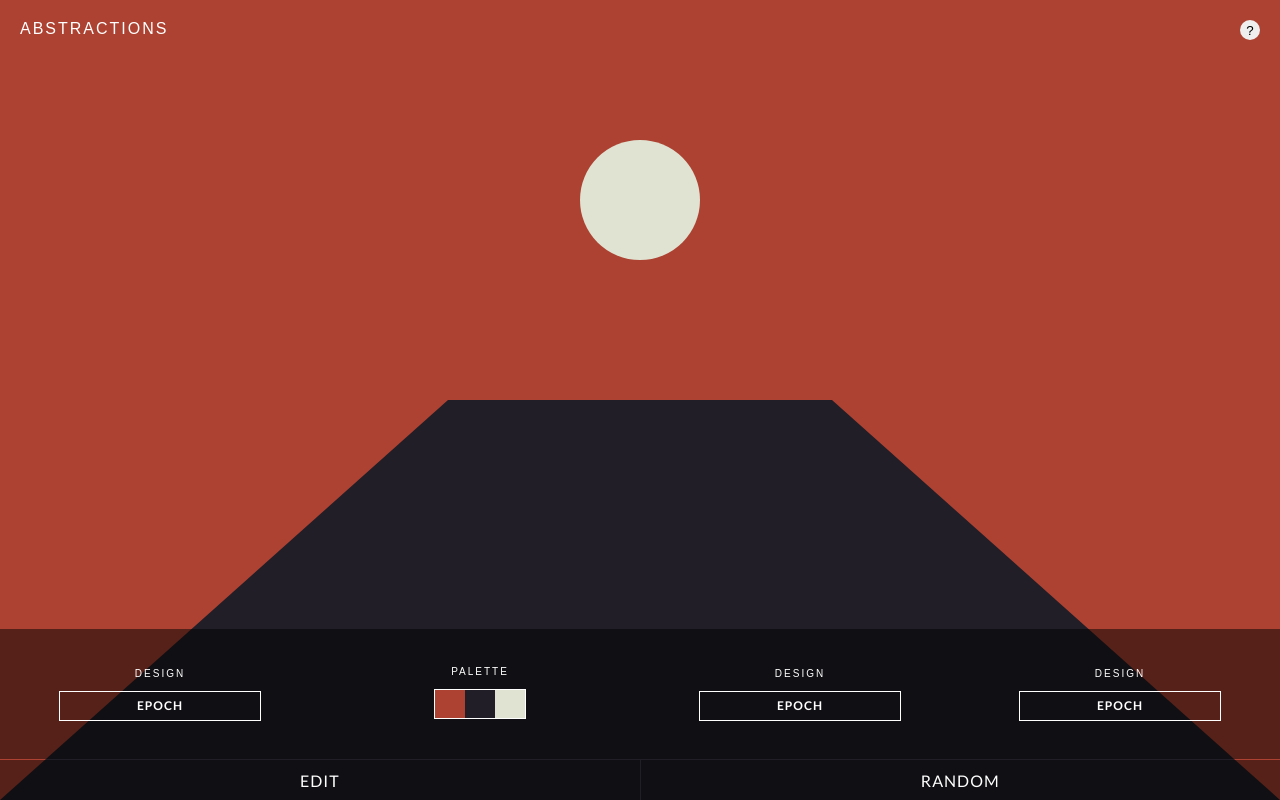
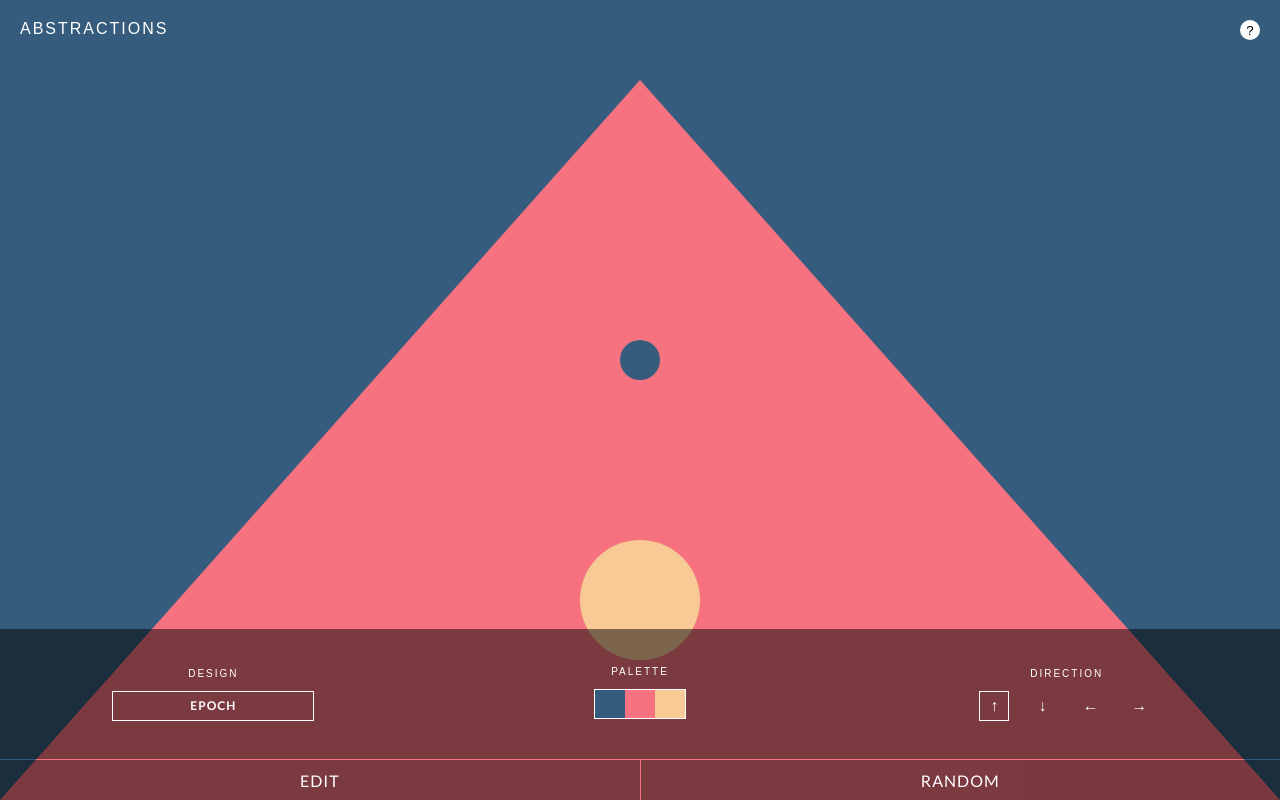
Before and after one commit to mattmillsxyz/abstractions, a React (Create React App) app: page /Canvas in a window 1280 px wide. Both pictures are taken after a click on the button "EDIT". Built offline with nearby package versions, Linux system fonts and the light colour scheme.

Commit message:
Adding direction switcher.

```diff
--- a/src/actions/index.js
+++ b/src/actions/index.js
@@ -11,3 +11,10 @@ export const selectPalette = name => {
     payload: name
   };
 };
+
+export const selectDirection = name => {
+  return {
+    type: 'DIRECTION_SELECTED',
+    payload: name
+  };
+};
--- a/src/components/DropUp.jsx
+++ b/src/components/DropUp.jsx
@@ -19,8 +19,9 @@ class DropUp extends React.Component {
   };
 
   renderList() {
+    console.log(this.props.options);
     return this.props.options.map(option => {
-      if (this.props.type === 'color') {
+      if (this.props.type === 'palette') {
         const colors = option.colors.map(color => {
           return (
             <div
@@ -75,11 +76,11 @@ class DropUp extends React.Component {
 
   render() {
     const listClass =
-      this.props.type === 'color' ? 'input-list color-list' : 'input-list';
+      this.props.type === 'palette' ? 'input-list color-list' : 'input-list';
     return (
       <div className="drop-up">
         <button className="input-box" onClick={() => this.toggle()}>
-          {this.props.type === 'color'
+          {this.props.type === 'palette'
             ? this.renderColorInput()
             : this.renderTextInput()}
         </button>
--- a/src/components/art/Epoch.jsx
+++ b/src/components/art/Epoch.jsx
@@ -1,26 +1,82 @@
 import React from 'react';
+import { connect } from 'react-redux';
 
 import '../../styles/Art.scss';
 
-const Epoch = ({ height, width }) => {
-  return (
-    <div className="canvas">
-      <svg width={width} height={height} fill="none">
-        <path fill="#ad4232" d={`M0 0h${width}v${height}H0z`} />
+const Epoch = ({ selectedDirection, selectedPalette, height, width }) => {
+  const direction = selectedDirection.name;
+  const svgClasses =
+    direction === 'down' || direction === 'left' ? 'rotate-svg' : '';
+
+  const renderVertical = () => {
+    return (
+      <svg className={svgClasses} width={width} height={height} fill="none">
+        <path
+          fill={`${selectedPalette.colors[0]}`}
+          d={`M0 0h${width}v${height}H0z`}
+        />
         <polygon
-          points={`0,${height} ${width * 0.35},${height * 0.5} ${width *
-            0.65}, ${height * 0.5} ${width},${height}`}
-          fill="#211e27"
+          points={`0,${height} ${width * 0.5},${height *
+            0.1} ${width},${height}`}
+          fill={`${selectedPalette.colors[1]}`}
         />
         <circle
           cx={width * 0.5}
-          cy={height * 0.25}
+          cy={height * 0.75}
           r={height * 0.075}
-          fill="#e0e3d2"
+          fill={`${selectedPalette.colors[2]}`}
+        />
+        <circle
+          cx={width * 0.5}
+          cy={height * 0.45}
+          r={height * 0.025}
+          fill={`${selectedPalette.colors[0]}`}
         />
       </svg>
+    );
+  };
+
+  const renderHorizontal = () => {
+    return (
+      <svg className={svgClasses} width={width} height={height} fill="none">
+        <path
+          fill={`${selectedPalette.colors[0]}`}
+          d={`M0 0h${width}v${height}H0z`}
+        />
+        <polygon
+          points={`0,0 ${width * 0.9},${height * 0.5} 0,${height}`}
+          fill={`${selectedPalette.colors[1]}`}
+        />
+        <circle
+          cx={width * 0.25}
+          cy={height * 0.5}
+          r={height * 0.075}
+          fill={`${selectedPalette.colors[2]}`}
+        />
+        <circle
+          cx={width * 0.55}
+          cy={height * 0.5}
+          r={height * 0.025}
+          fill={`${selectedPalette.colors[0]}`}
+        />
+      </svg>
+    );
+  };
+
+  return (
+    <div className="canvas">
+      {direction === 'up' || direction === 'down'
+        ? renderVertical()
+        : renderHorizontal()}
     </div>
   );
 };
 
-export default Epoch;
+const mapStateToProps = state => {
+  return {
+    selectedPalette: state.selectedPalette,
+    selectedDirection: state.selectedDirection
+  };
+};
+
+export default connect(mapStateToProps)(Epoch);
--- a/src/components/edit/EditDesign.jsx
+++ b/src/components/edit/EditDesign.jsx
@@ -6,19 +6,6 @@ import { selectDesign } from '../../actions';
 import DropUp from '../DropUp';
 
 class EditDesign extends React.Component {
-  renderList() {
-    return this.props.designs.map(design => {
-      return (
-        <button
-          key={`${design.name}-${design.artist}`}
-          onClick={() => this.props.selectDesign(design)}
-        >
-          {design.name}
-        </button>
-      );
-    });
-  }
-
   render() {
     return (
       <div className="edit-block">
--- /dev/null
+++ b/src/components/edit/EditDirection.jsx
@@ -0,0 +1,45 @@
+import React from 'react';
+import { connect } from 'react-redux';
+
+import { selectDirection } from '../../actions';
+
+class EditDirection extends React.Component {
+  renderButtonList() {
+    return this.props.directions.map(direction => {
+      const buttonClasses =
+        this.props.selectedDirection.name === direction.name
+          ? 'button-input active'
+          : 'button-input';
+      return (
+        <button
+          key={direction.name}
+          className={buttonClasses}
+          onClick={() => this.props.selectDirection(direction)}
+        >
+          {direction.value}
+        </button>
+      );
+    });
+  }
+
+  render() {
+    return (
+      <div className="edit-block">
+        <label>DIRECTION</label>
+        <div className="button-list">{this.renderButtonList()}</div>
+      </div>
+    );
+  }
+}
+
+const mapStateToProps = state => {
+  return {
+    directions: state.directions,
+    selectedDirection: state.selectedDirection
+  };
+};
+
+export default connect(
+  mapStateToProps,
+  { selectDirection }
+)(EditDirection);
--- a/src/components/edit/EditMenu.jsx
+++ b/src/components/edit/EditMenu.jsx
@@ -3,14 +3,14 @@ import React from 'react';
 import '../../styles/EditMenu.scss';
 import EditDesign from './EditDesign';
 import EditPalette from './EditPalette';
+import EditDirection from './EditDirection';
 
 const EditMenu = () => {
   return (
     <div className="edit-menu">
       <EditDesign />
       <EditPalette />
-      <EditDesign />
-      <EditDesign />
+      <EditDirection />
     </div>
   );
 };
--- a/src/components/edit/EditPalette.jsx
+++ b/src/components/edit/EditPalette.jsx
@@ -6,25 +6,12 @@ import { selectPalette } from '../../actions';
 import DropUp from '../DropUp';
 
 class EditPalette extends React.Component {
-  renderList() {
-    return this.props.palettes.map(palette => {
-      return (
-        <button
-          key={`${palette.name}-${palette.artist}`}
-          onClick={() => this.props.selectPalette(palette)}
-        >
-          {palette.name}
-        </button>
-      );
-    });
-  }
-
   render() {
     return (
       <div className="edit-block">
         <label>PALETTE</label>
         <DropUp
-          type="color"
+          type="palette"
           options={this.props.palettes}
           selectedItem={this.props.selectedPalette}
           onItemSelect={palette => this.props.selectPalette(palette)}
--- a/src/reducers/index.js
+++ b/src/reducers/index.js
@@ -20,16 +20,15 @@ const selectedDesignReducer = (
 
 const palettesReducer = () => {
   return [
-    { name: 1, colors: ['#ad4232', '#211e27', '#e0e3d2'] },
-    { name: 2, colors: ['#6C5B7B', '#C06C84', '#F67280'] },
-    { name: 3, colors: ['#2A363B', '#E84A5F', '#FF847C'] },
-    { name: 4, colors: ['#2A363B', '#FF847C', '#FECEAB'] },
-    { name: 5, colors: ['#E84A5F', '#99B898', '#FF847C'] }
+    { name: 1, colors: ['#355C7D', '#F67280', '#F8CA95'] },
+    { name: 2, colors: ['#2A363B', '#E84A5F', '#FF847C'] },
+    { name: 3, colors: ['#2A363B', '#FF847C', '#FECEAB'] },
+    { name: 4, colors: ['#E84A5F', '#99B898', '#FF847C'] }
   ];
 };
 
 const selectedPaletteReducer = (
-  selectedPalette = { name: 1, colors: ['#ad4232', '#211e27', '#e0e3d2'] },
+  selectedPalette = { name: 1, colors: ['#355C7D', '#F67280', '#F8CA95'] },
   action
 ) => {
   if (action.type === 'PALETTE_SELECTED') {
@@ -40,19 +39,21 @@ const selectedPaletteReducer = (
 
 const directionsReducer = () => {
   return [
-    { name: 'up', selected: false },
-    { name: 'down', selected: false },
-    { name: 'left', selected: false },
-    { name: 'right', selected: false }
+    { name: 'up', value: '↑' },
+    { name: 'down', value: '↓' },
+    { name: 'left', value: '←' },
+    { name: 'right', value: '→' }
   ];
 };
 
-const colorsReducer = () => {
-  return [
-    { name: 'one', value: '', selected: false },
-    { name: 'two', value: '', selected: false },
-    { name: 'three', value: '', selected: false }
-  ];
+const selectedDirectionReducer = (
+  selectedDirection = { name: 'up', value: '↑' },
+  action
+) => {
+  if (action.type === 'DIRECTION_SELECTED') {
+    return action.payload;
+  }
+  return selectedDirection;
 };
 
 export default combineReducers({
@@ -61,5 +62,5 @@ export default combineReducers({
   palettes: palettesReducer,
   selectedPalette: selectedPaletteReducer,
   directions: directionsReducer,
-  colors: colorsReducer
+  selectedDirection: selectedDirectionReducer
 });
--- a/src/styles/Art.scss
+++ b/src/styles/Art.scss
@@ -5,4 +5,8 @@
   width: 100%;
   height: 100%;
   z-index: 1;
+
+  .rotate-svg {
+    transform: rotate(180deg);
+  }
 }
--- a/src/styles/EditMenu.scss
+++ b/src/styles/EditMenu.scss
@@ -6,7 +6,7 @@
   display: flex;
 
   .edit-block {
-    width: 25%;
+    flex: 1;
     display: flex;
     justify-content: center;
     align-items: center;
@@ -22,6 +22,34 @@
       user-select: none;
     }
   }
+
+  .colors-wrapper {
+    display: flex;
+    width: 150px;
+    justify-content: space-between;
+  }
+
+  .button-list {
+    width: 175px;
+    display: flex;
+    justify-content: space-between;
+
+    .button-input {
+      background: none;
+      color: white;
+      font-family: sans-serif;
+      border: 1px solid transparent;
+      height: 30px;
+      width: 30px;
+      outline: none;
+      cursor: pointer;
+      font-size: 16px;
+
+      &.active {
+        border-color: white;
+      }
+    }
+  }
 }
 
 @media (max-width: 930px) {
@@ -30,6 +58,8 @@
 
     .edit-block {
       width: 100%;
+      padding: 20px 0;
+      height: auto;
     }
   }
 }
--- a/src/styles/Header.scss
+++ b/src/styles/Header.scss
@@ -25,6 +25,7 @@
       outline: none;
       cursor: pointer;
       user-select: none;
+      background-color: white;
     }
   }
 }
```
